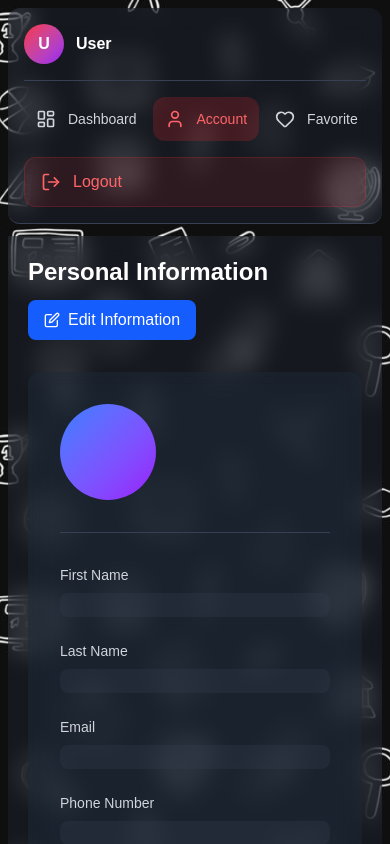
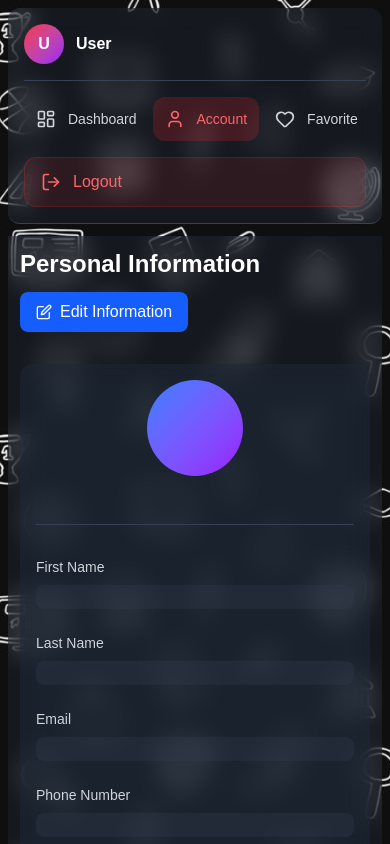
Before and after one commit to amirzex/filmzex, a React (Vite) app: page /userpanel/account in a window 390 px wide. Shown: the top 844 px of the page. Built offline with nearby package versions, Linux system fonts and the light colour scheme; no server answers.

Commit message:
fixed style ...

```diff
--- a/src/component/Userpanel/Pages/Account.jsx
+++ b/src/component/Userpanel/Pages/Account.jsx
@@ -73,7 +73,7 @@ const Account = () => {
   };
 
   return (
-    <div className="w-full p-5  bg-gray-800/40 backdrop-blur-md">
+    <div className="w-full max-w-full overflow-x-hidden p-3 sm:p-5  bg-gray-800/40 backdrop-blur-md">
       {/* Page Header */}
       <div className="flex flex-wrap justify-between items-center gap-3 mb-8">
         <h1 className="text-2xl sm:text-3xl font-bold text-white">Personal Information</h1>
@@ -106,12 +106,12 @@ const Account = () => {
       </div>
 
       {/* Main Content */}
-      <div className="bg-gray-800/40 backdrop-blur-md rounded-xl p-8">
+      <div className="bg-gray-800/40 backdrop-blur-md rounded-xl p-4 sm:p-8">
         {/* Avatar and Basic Info */}
-        <div className="flex items-center gap-6 mb-8 pb-8 border-b border-gray-700">
-          <div className="relative">
-            <div className="w-24 h-24 truncate bg-gradient-to-br from-blue-500 to-purple-600 rounded-full flex items-center justify-center">
-              <span className="text-3xl truncate font-bold text-white">
+        <div className="flex flex-col sm:flex-row items-center sm:items-start text-center sm:text-left gap-4 sm:gap-6 mb-8 pb-8 border-b border-gray-700">
+          <div className="relative shrink-0">
+            <div className="w-24 h-24 bg-gradient-to-br from-blue-500 to-purple-600 rounded-full flex items-center justify-center">
+              <span className="text-3xl font-bold text-white">
                 {userInfo.firstName[0]}
                 {userInfo.lastName[0]}
               </span>
@@ -122,11 +122,11 @@ const Account = () => {
               </button>
             )}
           </div>
-          <div>
-            <h2 className="text-2xl font-bold text-white">
+          <div className="min-w-0 w-full">
+            <h2 className="text-2xl font-bold text-white break-words">
               {userInfo.firstName} {userInfo.lastName}
             </h2>
-            <p className="text-gray-400 truncate max-sm:w-[40%] ">{userInfo.email}</p>
+            <p className="text-gray-400 truncate">{userInfo.email}</p>
           </div>
         </div>
 
--- a/src/index.css
+++ b/src/index.css
@@ -12,6 +12,22 @@
   font-family: "IRANSans", sans-serif; /* Set your default font here */
 }
 
+/* 2. Prevent horizontal overflow from widening the (mobile) viewport.
+   overflow-x:hidden on body alone is not enough on mobile, so guard
+   html and #root too, otherwise a too-wide element shifts the whole
+   layout to the left and the shift persists across SPA navigation. */
+html {
+  width: 100%;
+  max-width: 100%;
+  overflow-x: hidden;
+}
+
+#root {
+  width: 100%;
+  max-width: 100%;
+  overflow-x: hidden;
+}
+
 
 /* 3. Optimized Background Handling */
 body {
@@ -24,6 +40,7 @@ body {
   margin: 0;
   padding: 0;
   width: 100%;
+  max-width: 100%;
   /* Allows for high-res smooth scrolling */
   scroll-behavior: smooth;
   background-color: var(--bg-primary);
```
